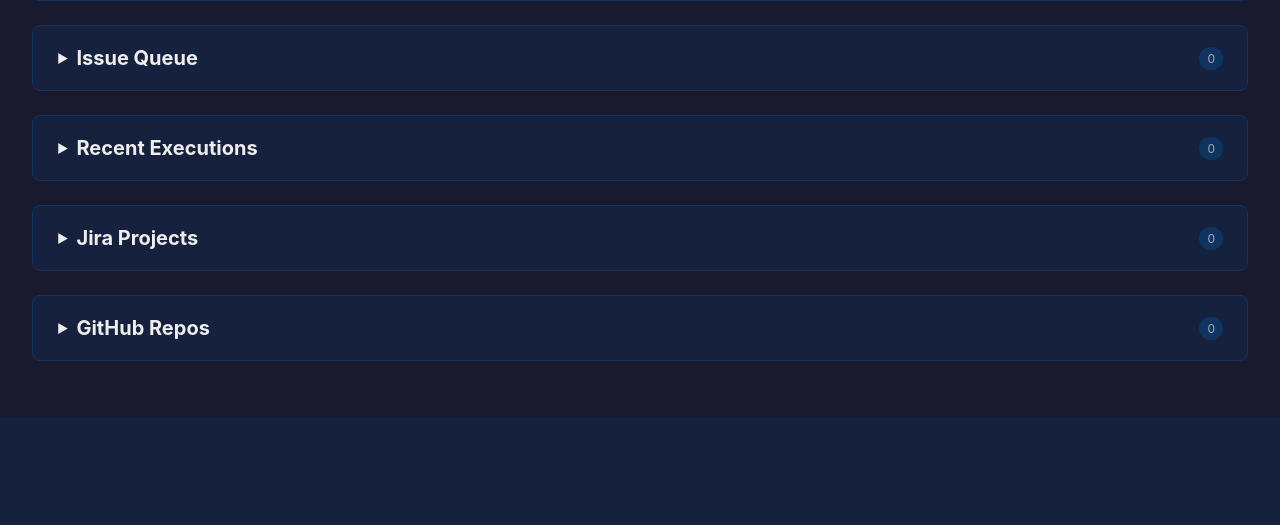
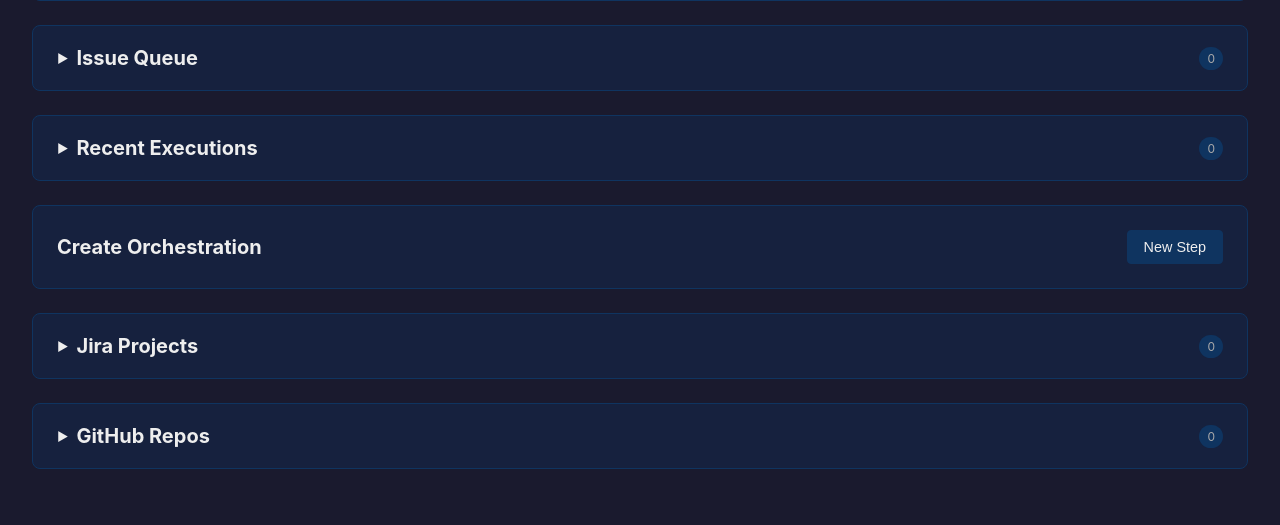
Before and after one commit to btw-claude/developer-sentinel, a Python web app: template src/sentinel/dashboard/templates/index.html in a window 1280 px wide. Shown: the part 1118-1643 px from the top of the page. Before the commit the page ends 1535 px from the top, so only its background shows below. Run offline with Jinja, Linux system fonts and the light colour scheme; the template is opened without the code that fills it, so the values that code supplies are empty; some libraries are stand-ins or nearby versions.

Commit message:
feat: add New Step button to dashboard template (DS-1065)
Add the New Step button and #create-form-container div to the dashboard
template (index.html) above the Jira Projects section. This reuses the
same HTMX pattern from orchestrations.html so users can create new
orchestration steps directly from the dashboard. This must land before
the Orchestrations tab is removed (DS-1066, DS-1067, DS-1068).

Co-Authored-By: Claude Opus 4.6 <noreply@anthropic.com>

```diff
--- a/src/sentinel/dashboard/templates/index.html
+++ b/src/sentinel/dashboard/templates/index.html
@@ -155,6 +155,24 @@
     </div>
 </div>
 
+<div class="card">
+    <div style="display: flex; justify-content: space-between; align-items: center;">
+        <h2 style="margin-bottom: 0;">Create Orchestration</h2>
+        <button type="button" class="btn-sm btn-accent"
+                hx-get="/partials/orchestration_create"
+                hx-target="#create-form-container"
+                hx-swap="innerHTML"
+                onclick="document.getElementById('create-form-container').style.display = 'block';"
+                style="padding: 0.5rem 1rem; font-size: 0.9rem;">
+            New Step
+        </button>
+    </div>
+</div>
+
+<div id="create-form-container" class="card" style="display: none;">
+    <!-- Creation form will be loaded here via HTMX -->
+</div>
+
 <div class="card collapsible-section">
     <div class="collapsible-header"
          data-collapsible-target="jira-projects-content"
```
